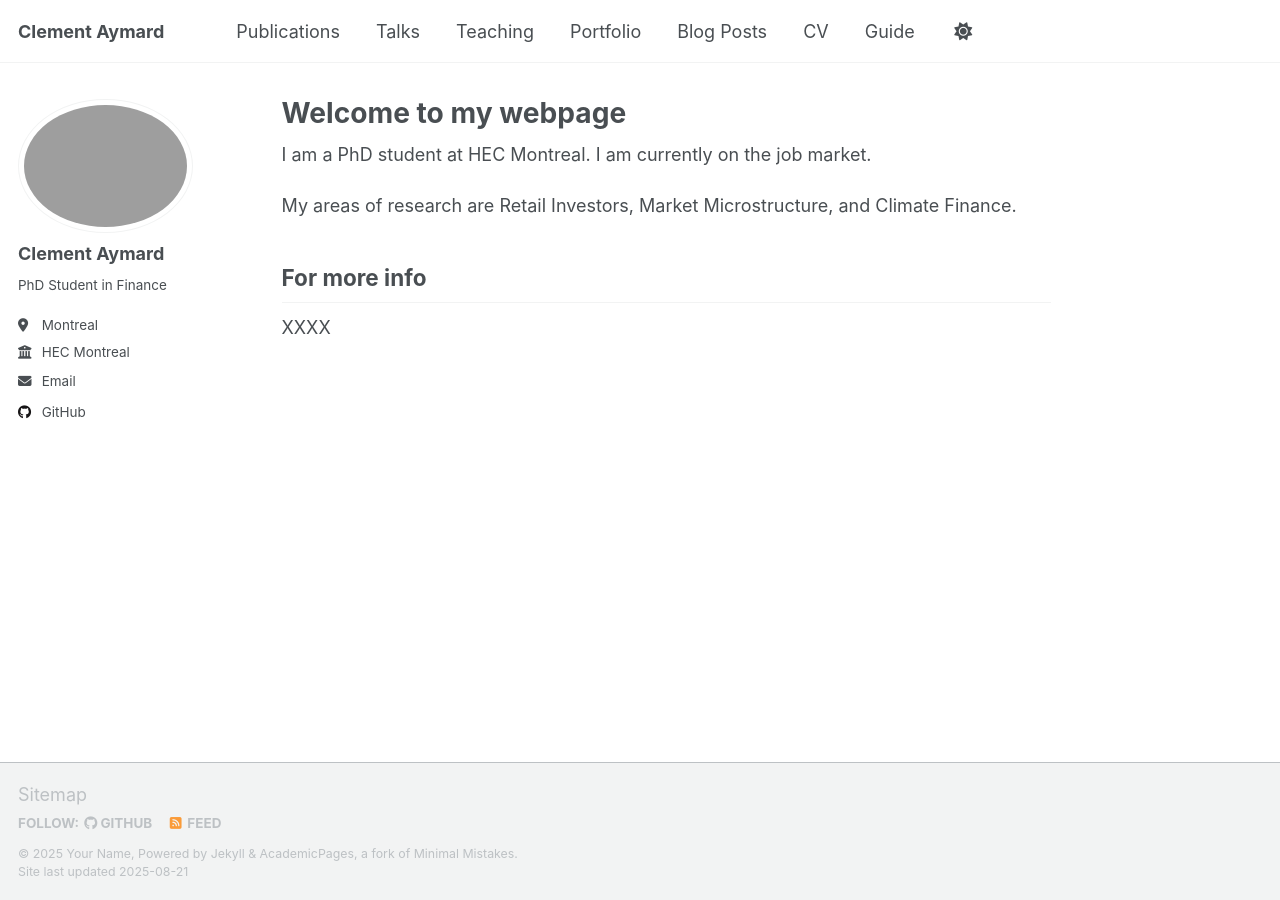
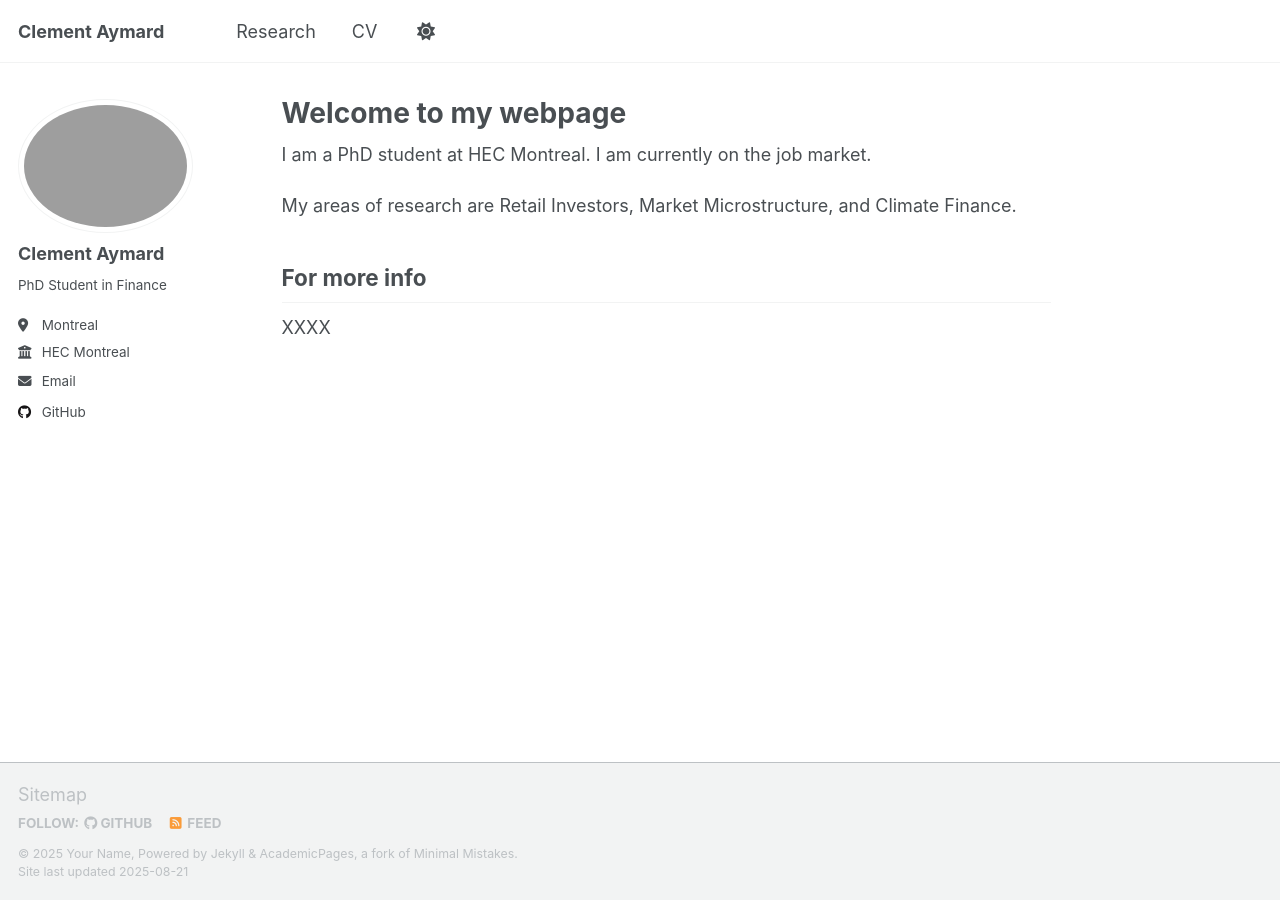
Before and after one commit to clemaymd/clemaymd.github.io, a Jekyll site: the page built from _pages/about.md, in a window 1280 px wide. Built offline with Jekyll 4.4.1, drawn with Linux system fonts in a browser that asks for light colours; a script that is not in the unit is left out.

Commit message:
Update navigation.yml

```diff
--- a/_data/navigation.yml
+++ b/_data/navigation.yml
@@ -8,26 +8,8 @@
 #      Markdown formatted page while the second is generated using JSON.
 
 main:
-  - title: "Publications"
+  - title: "Research"
     url: /publications/
-
-  - title: "Talks"
-    url: /talks/
-
-  - title: "Teaching"
-    url: /teaching/
-
-  - title: "Portfolio"
-    url: /portfolio/
-
-  - title: "Blog Posts"
-    url: /year-archive/
 
   - title: "CV"
     url: /cv/
-
-  # - title: "CV"
-  #   url: /cv-json/
-
-  - title: "Guide"
-    url: /markdown/
```
